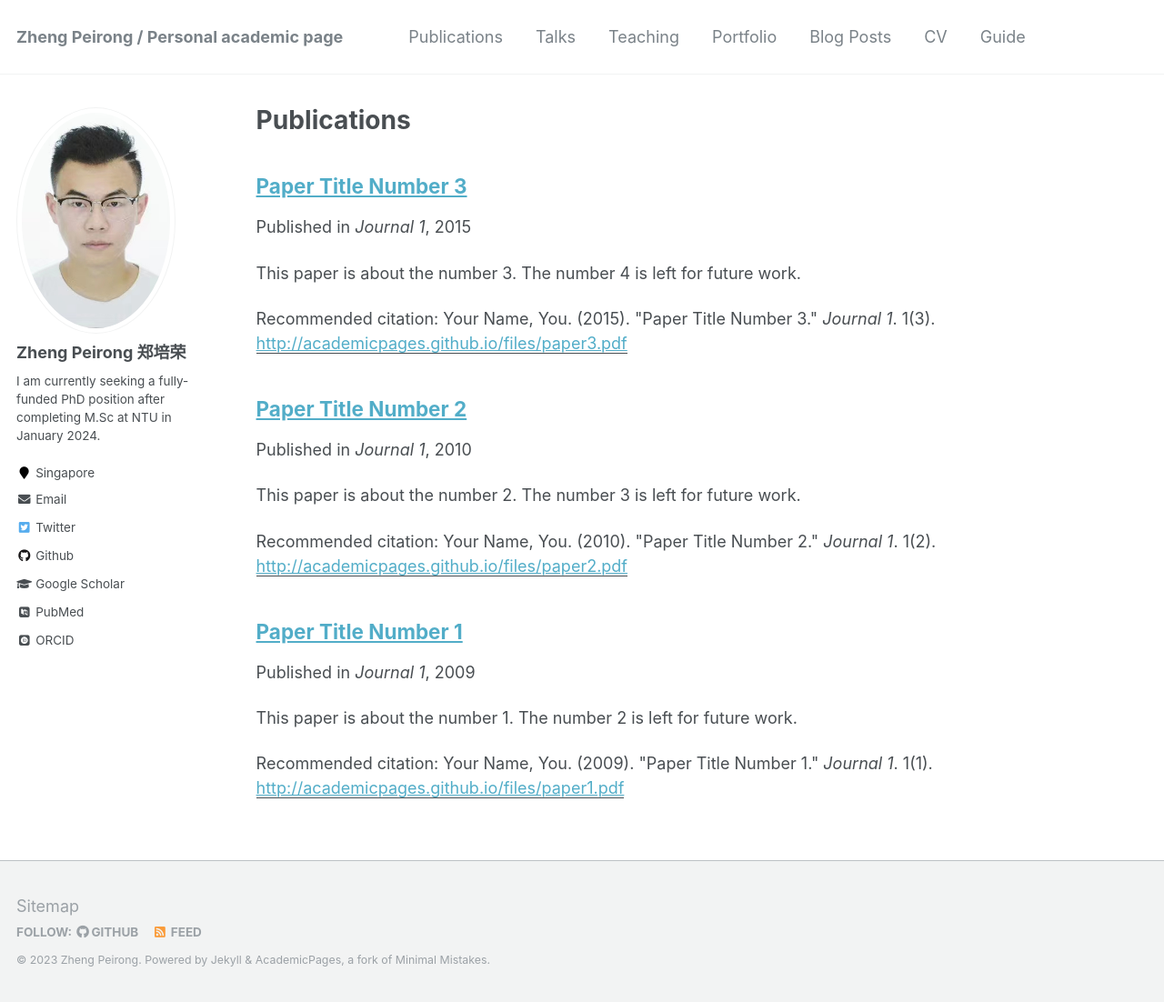
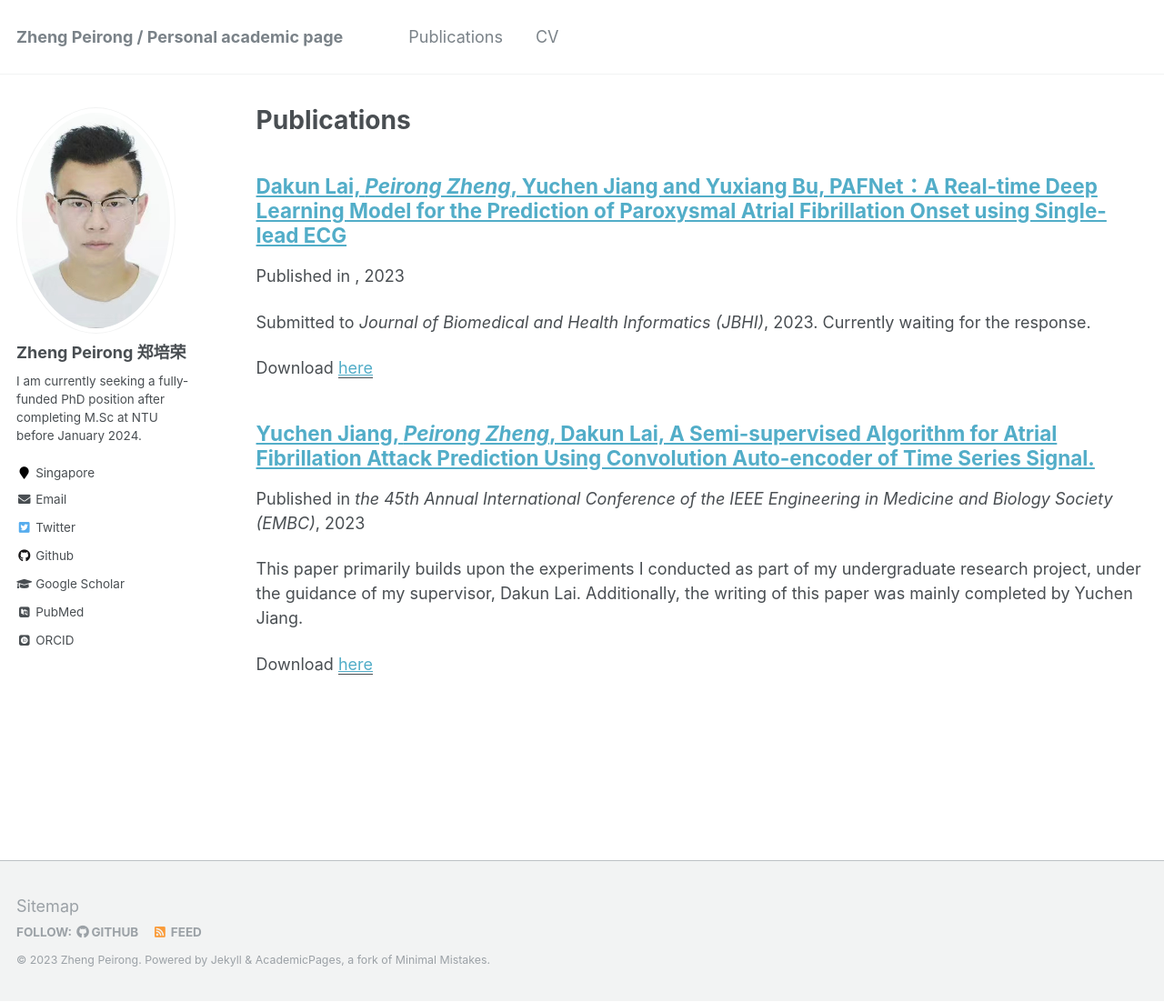
Before and after one commit to zhengpeirong/onlineAcademicCV, a Jekyll site: the page built from _pages/publications.md, in a window 1280 px wide and 1102 px high. Shown: the whole window at 91% size. Built offline with Jekyll 4.4.1, drawn with Linux system fonts in a browser that asks for light colours; some web fonts are replaced.

Commit message:
add some publications file

```diff
--- a/_config.yml
+++ b/_config.yml
@@ -82,7 +82,7 @@ analytics:
 author:
   name             : "Zheng Peirong 郑培荣"
   avatar           : "profile.png"
-  bio              : "I am currently seeking a fully-funded PhD position after completing M.Sc at NTU in January 2024."
+  bio              : "I am currently seeking a fully-funded PhD position after completing M.Sc at NTU before January 2024."
   location         : "Singapore"
   employer         :
   pubmed           : ""
--- a/_publications/2009-10-01-paper-title-number-1.md
+++ /dev/null
@@ -1,15 +0,0 @@
----
-title: "Paper Title Number 1"
-collection: publications
-permalink: /publication/2009-10-01-paper-title-number-1
-excerpt: 'This paper is about the number 1. The number 2 is left for future work.'
-date: 2009-10-01
-venue: 'Journal 1'
-paperurl: 'http://academicpages.github.io/files/paper1.pdf'
-citation: 'Your Name, You. (2009). &quot;Paper Title Number 1.&quot; <i>Journal 1</i>. 1(1).'
----
-This paper is about the number 1. The number 2 is left for future work.
-
-[Download paper here](http://academicpages.github.io/files/paper1.pdf)
-
-Recommended citation: Your Name, You. (2009). "Paper Title Number 1." <i>Journal 1</i>. 1(1).
--- a/_publications/2010-10-01-paper-title-number-2.md
+++ /dev/null
@@ -1,15 +0,0 @@
----
-title: "Paper Title Number 2"
-collection: publications
-permalink: /publication/2010-10-01-paper-title-number-2
-excerpt: 'This paper is about the number 2. The number 3 is left for future work.'
-date: 2010-10-01
-venue: 'Journal 1'
-paperurl: 'http://academicpages.github.io/files/paper2.pdf'
-citation: 'Your Name, You. (2010). &quot;Paper Title Number 2.&quot; <i>Journal 1</i>. 1(2).'
----
-This paper is about the number 2. The number 3 is left for future work.
-
-[Download paper here](http://academicpages.github.io/files/paper2.pdf)
-
-Recommended citation: Your Name, You. (2010). "Paper Title Number 2." <i>Journal 1</i>. 1(2).
--- a/_publications/2015-10-01-paper-title-number-3.md
+++ /dev/null
@@ -1,15 +0,0 @@
----
-title: "Paper Title Number 3"
-collection: publications
-permalink: /publication/2015-10-01-paper-title-number-3
-excerpt: 'This paper is about the number 3. The number 4 is left for future work.'
-date: 2015-10-01
-venue: 'Journal 1'
-paperurl: 'http://academicpages.github.io/files/paper3.pdf'
-citation: 'Your Name, You. (2015). &quot;Paper Title Number 3.&quot; <i>Journal 1</i>. 1(3).'
----
-This paper is about the number 3. The number 4 is left for future work.
-
-[Download paper here](http://academicpages.github.io/files/paper3.pdf)
-
-Recommended citation: Your Name, You. (2015). "Paper Title Number 3." <i>Journal 1</i>. 1(3).
--- /dev/null
+++ b/_publications/2023-02-06-EMBC-Autoencode for ECG.md
@@ -0,0 +1,9 @@
+---
+title: "Yuchen Jiang, *Peirong Zheng*, Dakun Lai, A Semi-supervised Algorithm for Atrial Fibrillation Attack Prediction Using Convolution Auto-encoder of Time Series Signal."
+collection: publications
+excerpt: 'This paper primarily builds upon the experiments I conducted as part of my undergraduate research project, under the guidance of my supervisor, Dakun Lai. Additionally, the writing of this paper was mainly completed by Yuchen Jiang.'
+date: 2023-02-06
+venue: 'the 45th Annual International Conference of the IEEE Engineering in Medicine and Biology Society (EMBC)'
+paperurl: 'https://zhengpeirong.github.io/onlineAcademicCV/files/EMBC23_0485_MS.pdf'
+---
+[Download paper here](https://zhengpeirong.github.io/onlineAcademicCV/files/EMBC23_0485_MS.pdf)
--- /dev/null
+++ b/_publications/2023-04-13-JBHI-PAF_prediction.md
@@ -0,0 +1,11 @@
+---
+title: "Dakun Lai, *Peirong Zheng*, Yuchen Jiang and Yuxiang Bu, PAFNet：A Real-time Deep Learning Model for the Prediction of Paroxysmal Atrial Fibrillation Onset using Single-lead ECG"
+collection: publications
+excerpt: 'Submitted to *Journal of Biomedical and Health Informatics (JBHI)*, 2023. Currently waiting for the response.'
+paperurl: 'http://academicpages.github.io/files/JBHI-PAF_prediction.pdf'
+---
+[Download paper here](http://academicpages.github.io/files/paper2.pdf)
+
+venue: 'Journal of Biomedical and Health Informatics (JBHI)'
+
+date: 2023-04-13(Submitted)
```
Also changed, not shown: _data/navigation.yml (+10 -10 lines), 5 other files.
